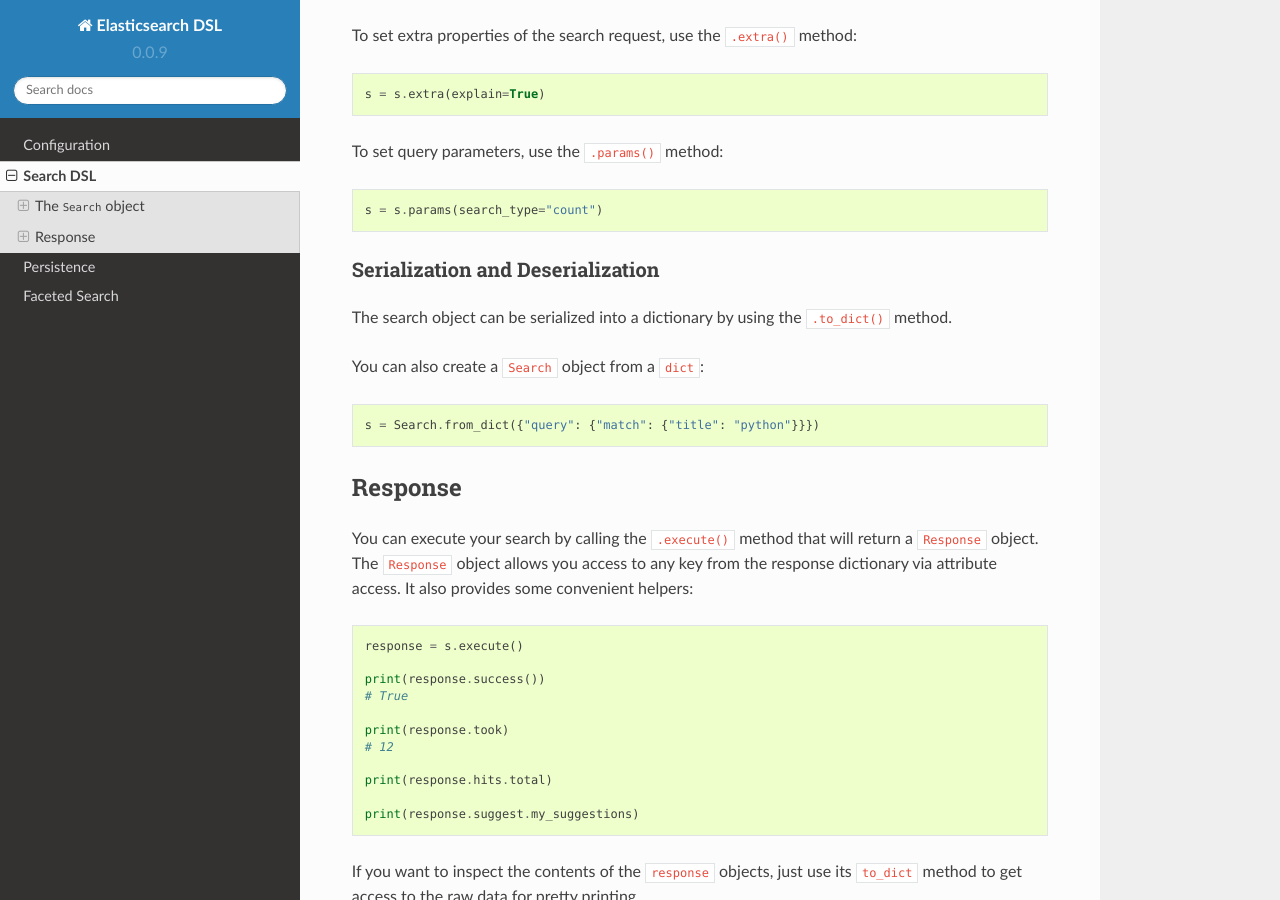
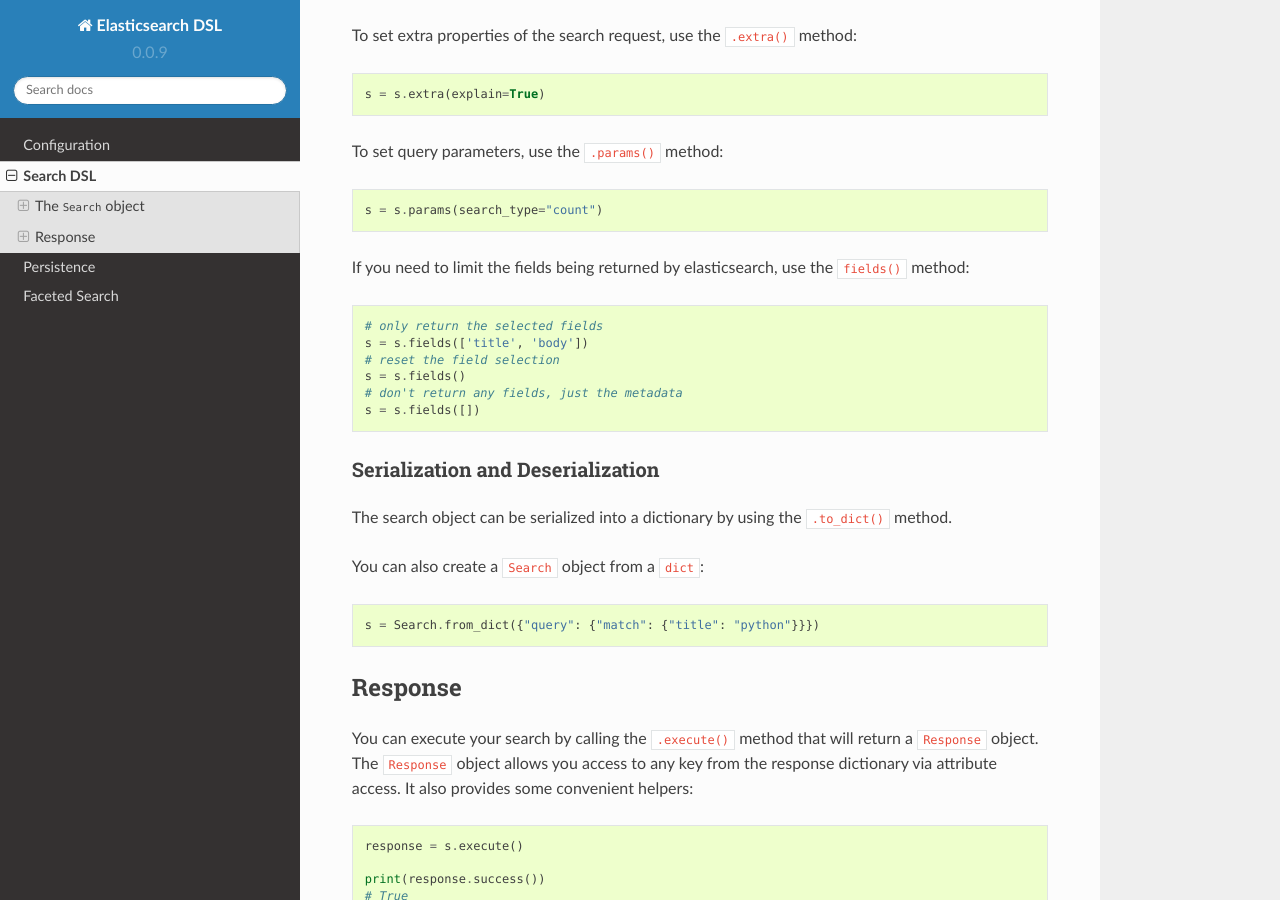
Before and after one commit to elastic/elasticsearch-dsl-py, a Sphinx documentation site: the page built from docs/search_dsl.rst, in a window 1280 px wide and 900 px high, scrolled down 6362 px. Built offline with Sphinx 7.4.7 and the Read the Docs theme 2.0.0, drawn with Linux system fonts in a browser that asks for light colours.

Commit message:
Add documentation for the fields method
Fixes #302

```diff
--- a/docs/search_dsl.rst
+++ b/docs/search_dsl.rst
@@ -365,6 +365,18 @@ To set query parameters, use the ``.params()`` method:
   s = s.params(search_type="count")
 
 
+If you need to limit the fields being returned by elasticsearch, use the
+``fields()`` method:
+
+.. code:: python
+
+  # only return the selected fields
+  s = s.fields(['title', 'body'])
+  # reset the field selection
+  s = s.fields()
+  # don't return any fields, just the metadata
+  s = s.fields([])
+
 Serialization and Deserialization
 ~~~~~~~~~~~~~~~~~~~~~~~~~~~~~~~~~
 
```
